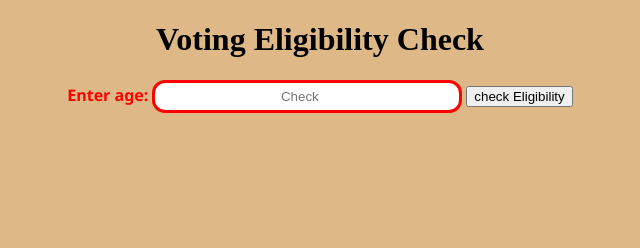
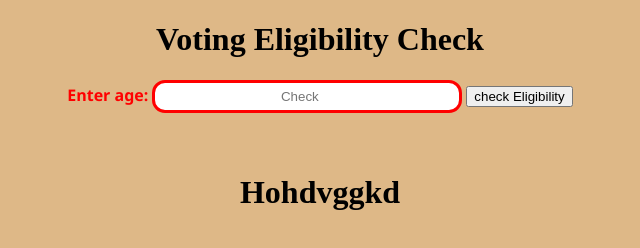
Before and after one commit to M-Mohamed-Mydeen-Shahabudeen/Voting-Eligible, a plain HTML site: page index.html in a window 1280 px wide. Shown: the whole page, without its empty margins (320-960 px from the left). Drawn offline with Linux system fonts and the light colour scheme.

Commit message:
Update index.html

```diff
--- a/index.html
+++ b/index.html
@@ -18,6 +18,8 @@
     <input type="number" id="check" min=0 placeholder="Check">
     <button onclick="checkEligibility()">check Eligibility</button>
     <h1 id="result"></h1>
+    <br>
+    <h1>Hohdvggkd</h1>
 </center>
 </body>
 </html>
```
